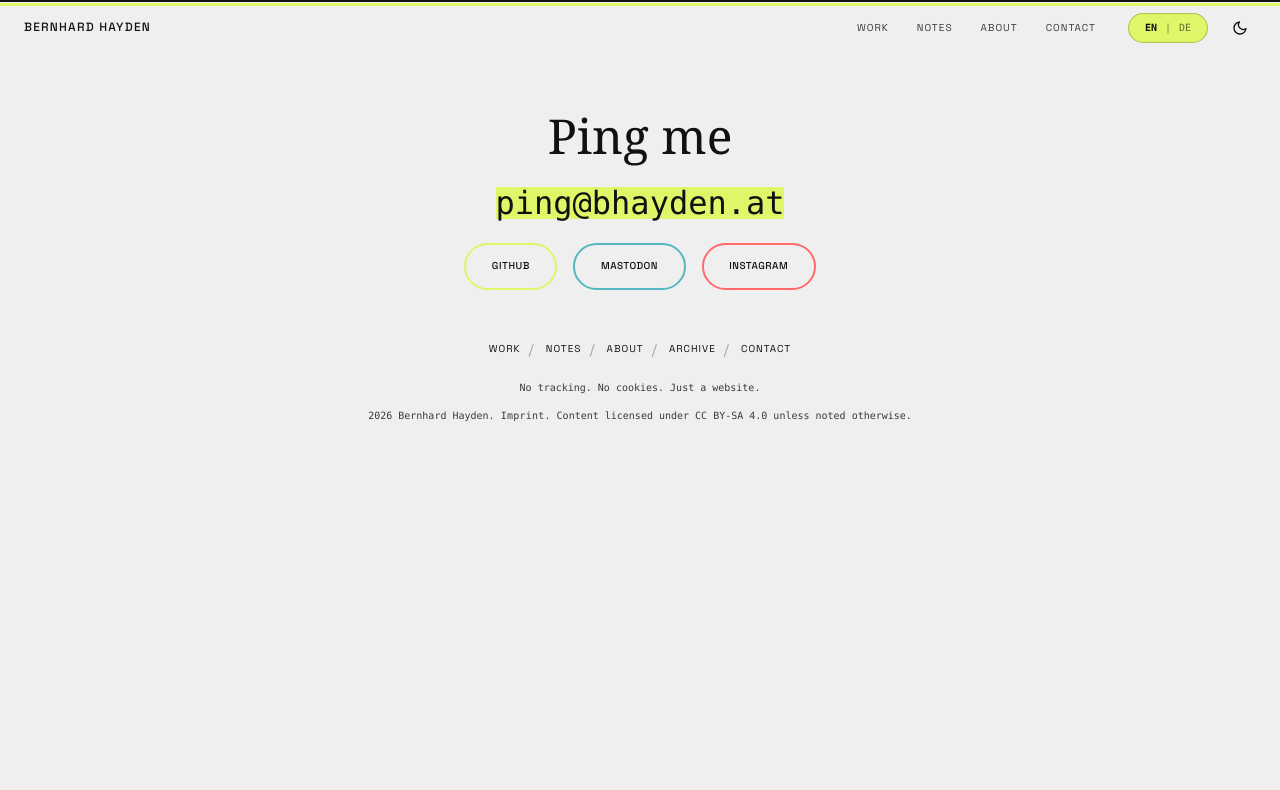
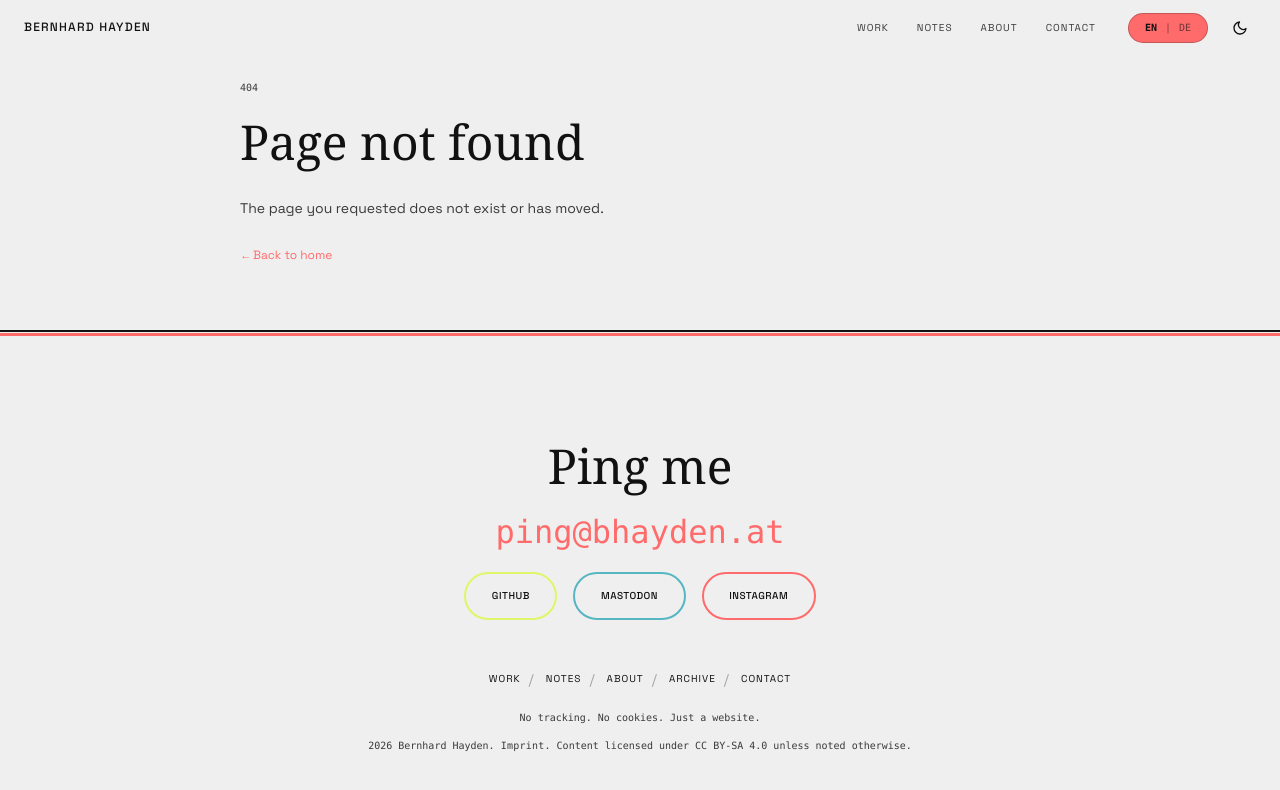
Before and after one commit to burnoutberni/bhayden.at, a React (Vite) app: page /404.html in a window 1280 px wide. Shown: the top 790 px of the page. Built offline with nearby package versions, Linux system fonts and the light colour scheme.

Commit message:
Add static prerender deploy pipeline

```diff
--- a/src/App.tsx
+++ b/src/App.tsx
@@ -13,6 +13,7 @@ const NoteDetail = lazy(() => import('@/pages/NoteDetail'));
 const About = lazy(() => import('@/pages/About'));
 const Contact = lazy(() => import('@/pages/Contact'));
 const Imprint = lazy(() => import('@/pages/Imprint'));
+const NotFound = lazy(() => import('@/pages/NotFound'));
 
 function ScrollToTop() {
   const { pathname, hash } = useLocation();
@@ -54,12 +55,24 @@ function ScrollToTop() {
 
 export default function App() {
   const { pathname } = useLocation();
+  const isKnownRoute =
+    pathname === '/' ||
+    pathname === '/work' ||
+    pathname === '/archive' ||
+    pathname === '/notes' ||
+    pathname.startsWith('/notes/') ||
+    pathname === '/about' ||
+    pathname === '/contact' ||
+    pathname === '/imprint' ||
+    pathname === '/404.html';
   const pageAccent = pathname.startsWith('/notes')
     ? 'var(--color-accent-coral)'
     : pathname.startsWith('/work')
       ? 'var(--color-accent-lime)'
-      : pathname.startsWith('/archive')
+    : pathname.startsWith('/archive')
         ? 'var(--color-accent-cyan)'
+      : pathname === '/404.html' || !isKnownRoute
+        ? 'var(--color-accent-coral)'
       : pathname.startsWith('/about') || pathname.startsWith('/imprint') || pathname.startsWith('/contact')
         ? 'var(--color-accent-cyan)'
       : 'var(--color-accent-lime)';
@@ -109,6 +122,8 @@ export default function App() {
                 <Route path="/about" element={<About />} />
                 <Route path="/contact" element={<Contact />} />
                 <Route path="/imprint" element={<Imprint />} />
+                <Route path="/404.html" element={<NotFound />} />
+                <Route path="*" element={<NotFound />} />
               </Routes>
             </Suspense>
           </main>
--- a/src/main.tsx
+++ b/src/main.tsx
@@ -1,5 +1,5 @@
 import { StrictMode } from 'react'
-import { createRoot } from 'react-dom/client'
+import { createRoot, hydrateRoot } from 'react-dom/client'
 import { BrowserRouter } from 'react-router'
 import '@fontsource/instrument-serif/400.css'
 import '@fontsource/instrument-serif/400-italic.css'
@@ -16,6 +16,10 @@ import App from './App.tsx'
 function setupPlausible() {
   const plausibleScriptSrc = import.meta.env.VITE_PLAUSIBLE_SCRIPT_SRC as string | undefined;
   if (!plausibleScriptSrc) return;
+
+  const userAgent = typeof navigator === 'undefined' ? '' : navigator.userAgent || '';
+  const isPrerenderCrawl = userAgent.includes('ReactSnap') || navigator.webdriver;
+  if (isPrerenderCrawl) return;
 
   const win = window as Window & {
     plausible?: ((...args: unknown[]) => void) & {
@@ -55,10 +59,17 @@ function setupPlausible() {
 
 setupPlausible();
 
-createRoot(document.getElementById('root')!).render(
+const rootElement = document.getElementById('root')!;
+const app = (
   <StrictMode>
     <BrowserRouter>
       <App />
     </BrowserRouter>
-  </StrictMode>,
-)
+  </StrictMode>
+);
+
+if (rootElement.hasChildNodes()) {
+  hydrateRoot(rootElement, app);
+} else {
+  createRoot(rootElement).render(app);
+}
--- a/src/pages/Home.tsx
+++ b/src/pages/Home.tsx
@@ -48,6 +48,8 @@ const statusPriority: Record<string, number> = {
 export default function Home() {
   const { lang, t } = useLanguage();
   const navigate = useNavigate();
+  const userAgent = typeof navigator === 'undefined' ? '' : navigator.userAgent || '';
+  const isPrerenderCrawl = userAgent.includes('ReactSnap') || navigator.webdriver;
   const ccBySaUrl = lang === 'de'
     ? 'https://creativecommons.org/licenses/by-sa/4.0/deed.de'
     : 'https://creativecommons.org/licenses/by-sa/4.0/deed.en';
@@ -102,6 +104,11 @@ export default function Home() {
   };
 
   useEffect(() => {
+    if (isPrerenderCrawl) {
+      setEventsLoading(false);
+      return;
+    }
+
     let isMounted = true;
 
     const fetchEvents = async () => {
@@ -139,7 +146,7 @@ export default function Home() {
       isMounted = false;
       window.clearInterval(intervalId);
     };
-  }, [lang]);
+  }, [isPrerenderCrawl, lang]);
 
   useEffect(() => {
     const updateCurrentTime = () => setCurrentTime(Date.now());
--- /dev/null
+++ b/src/pages/NotFound.tsx
@@ -0,0 +1,37 @@
+import { useEffect } from 'react';
+import { Link } from 'react-router';
+
+const defaultTitle = 'Bernhard Hayden - Activism, civic tech, open knowledge & digital rights';
+
+export default function NotFound() {
+  useEffect(() => {
+    document.title = '404 - Page not found | Bernhard Hayden';
+
+    return () => {
+      document.title = defaultTitle;
+    };
+  }, []);
+
+  return (
+    <div
+      className="pt-20 px-6 py-16"
+      style={{ ['--color-page-accent' as string]: 'var(--color-accent-coral)' }}
+    >
+      <div className="max-w-[800px] mx-auto">
+        <p className="font-mono text-xs-custom mb-2" style={{ color: 'var(--color-ink-muted)' }}>404</p>
+        <h1 className="font-serif text-3xl-custom mb-4" style={{ color: 'var(--color-ink)' }}>Page not found</h1>
+        <p className="font-grotesk text-base-custom mb-6" style={{ color: 'var(--color-ink-muted)' }}>
+          The page you requested does not exist or has moved.
+        </p>
+        <Link
+          to="/"
+          className="font-grotesk text-sm-custom inline-flex items-center link-with-arrow"
+          style={{ color: 'var(--color-page-accent)', textUnderlineOffset: '4px' }}
+        >
+          <span className="link-arrow link-arrow-left" aria-hidden="true">←</span>
+          <span className="link-label">Back to home</span>
+        </Link>
+      </div>
+    </div>
+  );
+}
--- a/vite.config.ts
+++ b/vite.config.ts
@@ -49,7 +49,7 @@ function manualChunks(moduleId: string): string | undefined {
 
 // https://vite.dev/config/
 export default defineConfig({
-  base: "./",
+  base: "/",
   plugins: [react()],
   build: {
     cssMinify: "esbuild",
```
Also changed, not shown: package.json (+16 -1 lines), scripts/prerender.cjs (added, +36 -0 lines), 2 other files (tests, documents, lock files or other folders).
